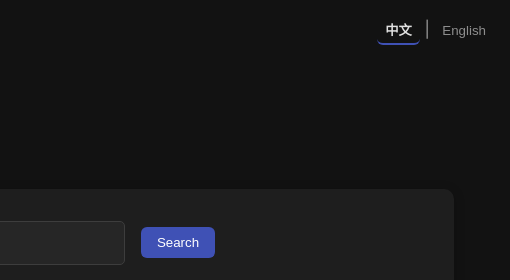
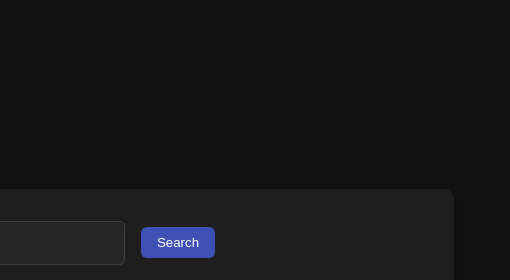
Before and after one commit to TK0918/ai-tracking, a plain HTML site: page tracking-lookup.html in a window 1280 px wide. Shown: the top 280 px of the page, 770-1280 px from the left. Drawn offline with nearby package versions, Linux system fonts and the light colour scheme.

Commit message:
feat: 移除物流查询页面右上角的中英文切换功能

```diff
--- a/tracking-lookup.html
+++ b/tracking-lookup.html
@@ -13,28 +13,6 @@
       background-color: var(--background-color);
       display: block; /* Override the flex display from main.css */
       min-height: 100vh;
-    }
-
-    .language-selector {
-      position: absolute;
-      top: 1rem;
-      right: 1rem;
-      z-index: 100;
-    }
-
-    .lang-btn {
-      background: none;
-      border: none;
-      padding: 0.25rem 0.5rem;
-      cursor: pointer;
-      opacity: 0.6;
-      color: var(--text-color);
-    }
-
-    .lang-btn.active {
-      font-weight: bold;
-      opacity: 1;
-      border-bottom: 2px solid var(--primary-color);
     }
 
     .container {
@@ -227,13 +205,6 @@
   </style>
 </head>
 <body>
-  <!-- 语言选择器 -->
-  <div class="language-selector">
-    <button class="lang-btn active" onclick="switchLanguage('zh')">中文</button>
-    <span style="color: var(--text-secondary);">|</span>
-    <button class="lang-btn" onclick="switchLanguage('en')">English</button>
-  </div>
-
   <!-- 主内容区域 -->
   <main class="container">
     <!-- Logo 区域 -->
@@ -344,12 +315,6 @@
     }
     // 初始状态
     resetTrackingLookup();
-
-    // 语言切换功能（仅UI演示，无实际功能）
-    function switchLanguage(lang) {
-      document.querySelectorAll('.lang-btn').forEach(btn => btn.classList.remove('active'));
-      document.querySelector(`.lang-btn[onclick="switchLanguage('${lang}')"]`).classList.add('active');
-    }
   </script>
 </body>
 </html>
```
